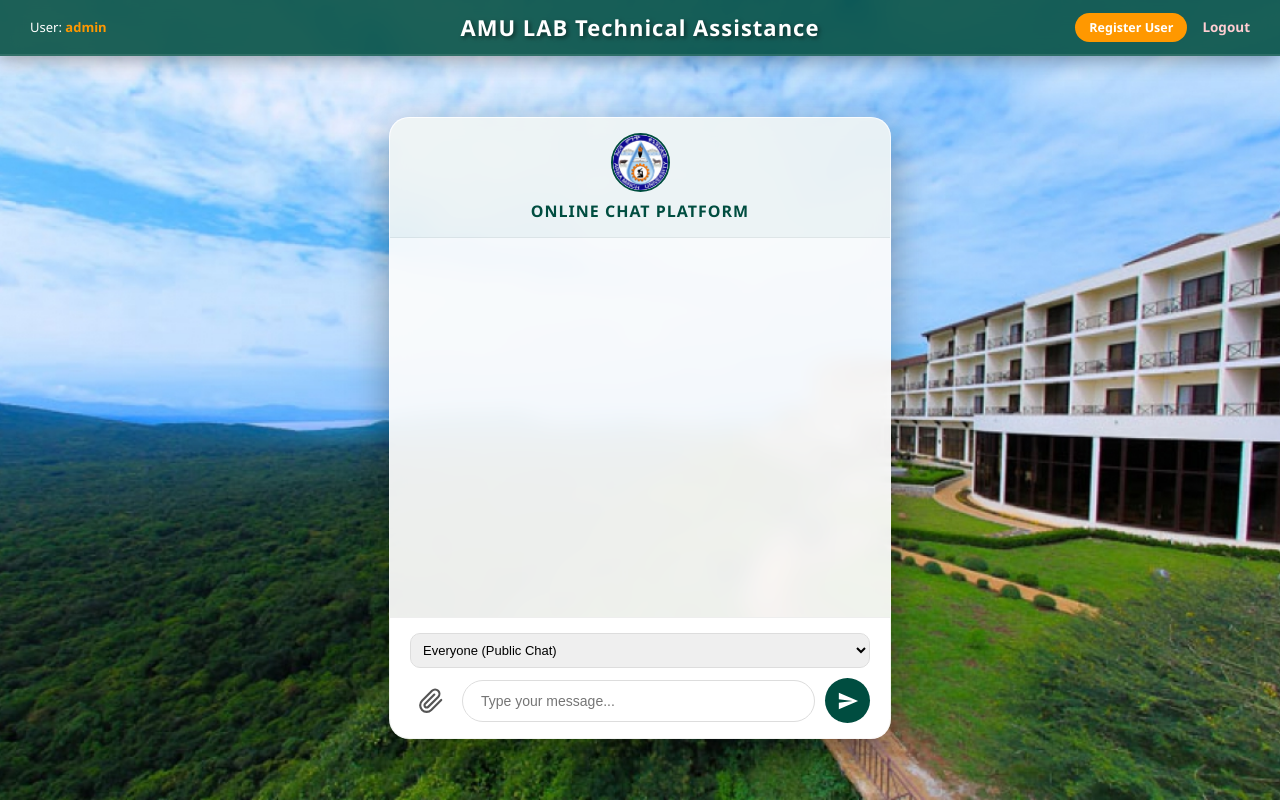
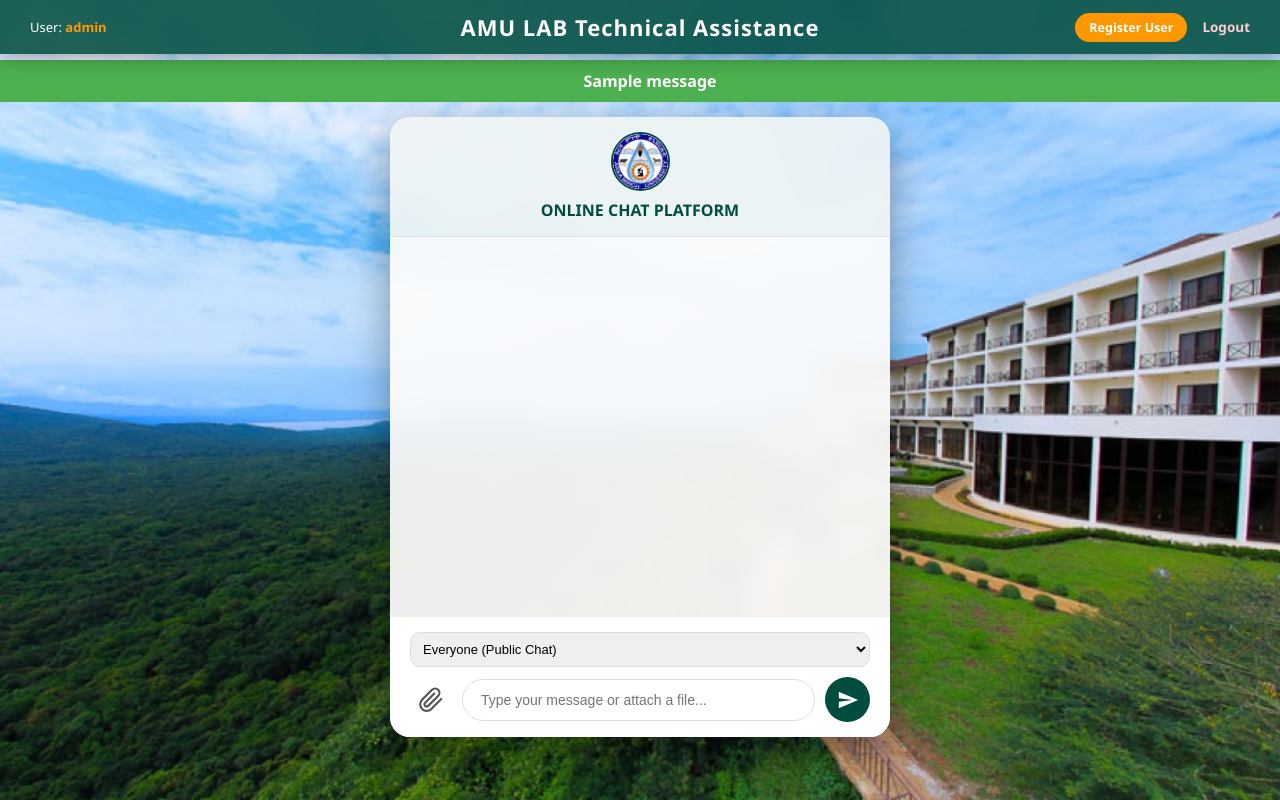
Before and after one commit to CherinetGama/cloud-chat-app, a Flask app: page / in a window 1280 px wide. Run offline with Flask 3, Linux system fonts and the light colour scheme; the visitor is signed in with stand-in values (Sample User, id 1); tables that the repository leaves empty hold one stand-in row (values such as "Sample post"); one stand-in notice (Sample message) is shown.

Commit message:
Update index.html

```diff
--- a/templates/index.html
+++ b/templates/index.html
@@ -24,13 +24,12 @@
             align-items: center;
             box-shadow: 0 3px 20px rgba(0,0,0,0.35);
             z-index: 1000;
-            border-bottom: 2px solid rgba(255, 255, 255, 0.1);
         }
 
         .nav-left { justify-self: start; font-size: 13px; }
         .nav-left b { color: #ff9800; }
         .nav-center { justify-self: center; text-align: center; }
-        .nav-center h1 { margin: 0; font-size: 22px; font-weight: bold; letter-spacing: 1px; text-shadow: 2px 2px 4px rgba(0,0,0,0.5); }
+        .nav-center h1 { margin: 0; font-size: 22px; font-weight: bold; letter-spacing: 1px; }
         .nav-right { justify-self: end; display: flex; align-items: center; }
 
         .main-container { flex: 1; display: flex; justify-content: center; align-items: center; padding: 20px; }
@@ -39,13 +38,11 @@
             height: 620px;
             background: rgba(255, 255, 255, 0.90);
             backdrop-filter: blur(10px);
-            -webkit-backdrop-filter: blur(10px);
             border-radius: 20px;
             display: flex;
             flex-direction: column;
             overflow: hidden;
             box-shadow: 0 15px 40px rgba(0,0,0,0.35);
-            border: 1px solid rgba(255,255,255,0.4);
         }
 
         .chat-header {
@@ -59,7 +56,7 @@
             gap: 8px;
         }
         .chat-logo { width: 55px; height: 55px; border-radius: 50%; border: 2px solid #004d40; background: white; }
-        .chat-header h2 { margin: 0; color: #004d40; font-size: 16px; font-weight: bold; text-transform: uppercase; letter-spacing: 1px; }
+        .chat-header h2 { margin: 0; color: #004d40; font-size: 16px; font-weight: bold; text-transform: uppercase; }
 
         .messages-area { flex: 1; padding: 20px; overflow-y: auto; display: flex; flex-direction: column; gap: 12px; background: rgba(245, 245, 245, 0.3); }
         .msg-row { display: flex; width: 100%; }
@@ -70,15 +67,24 @@
         .bubble-me { background: #e1f5fe; color: #1a237e; border-bottom-right-radius: 2px; }
         .bubble-other { background: #ffffff; color: #202020; border-bottom-left-radius: 2px; }
 
-        /* የተላከው ፎቶ በቻት ውስጥ የሚያሳይበት ዲዛይን */
-        .chat-image {
-            max-width: 100%;
-            max-height: 200px;
+        .chat-image { max-width: 100%; max-height: 200px; border-radius: 10px; margin-top: 5px; display: block; object-fit: cover; }
+
+        /* የፋይል ማውረጃ ሊንክ ዲዛይን */
+        .file-download-link {
+            display: inline-flex;
+            align-items: center;
+            gap: 8px;
+            background: rgba(0, 77, 64, 0.1);
+            color: #004d40;
+            padding: 8px 12px;
             border-radius: 10px;
+            text-decoration: none;
+            font-weight: 500;
+            font-size: 13px;
             margin-top: 5px;
-            display: block;
-            object-fit: cover;
+            border: 1px dashed #004d40;
         }
+        .file-download-link:hover { background: rgba(0, 77, 64, 0.2); }
 
         .sender-name { font-size: 11px; font-weight: bold; color: #00796b; margin-bottom: 3px; display: block; }
         .meta-info { font-size: 9px; color: #757575; display: block; text-align: right; margin-top: 4px; }
@@ -89,24 +95,14 @@
         .input-row { display: flex; align-items: center; gap: 10px; }
         input[type="text"] { flex: 1; padding: 12px 18px; border-radius: 25px; border: 1px solid #ddd; outline: none; font-size: 14px; }
 
-        /* የወረቀት ክሊፕ (Attachment) ምልክት ቁልፍ */
-        .file-label {
-            cursor: pointer;
-            color: #555;
-            padding: 8px;
-            border-radius: 50%;
-            transition: background 0.2s;
-            display: flex;
-            align-items: center;
-            justify-content: center;
-        }
+        .file-label { cursor: pointer; color: #555; padding: 8px; border-radius: 50%; display: flex; align-items: center; justify-content: center; }
         .file-label:hover { background: #eee; color: #004d40; }
-        input[type="file"] { display: none; } /* ዋናውን አስቀያሚ ቁልፍ መደበቅ */
+        input[type="file"] { display: none; }
 
         .send-btn { background: #004d40; color: white; border: none; width: 45px; height: 45px; border-radius: 50%; cursor: pointer; display: flex; justify-content: center; align-items: center; }
-        .send-btn:hover { background: #00796b; }
         .btn-reg { background: #ff9800; color: white; padding: 6px 14px; border-radius: 20px; text-decoration: none; font-size: 12.5px; font-weight: bold; }
         .btn-logout { color: #ffcdd2; text-decoration: none; font-size: 13.5px; margin-left: 15px; font-weight: bold; }
+        .success-flash { background: #4caf50; color: white; padding: 10px; text-align: center; font-weight: bold; position: absolute; width: 100%; top: 60px; z-index: 999; }
     </style>
 </head>
 <body>
@@ -122,6 +118,14 @@
         </div>
     </div>
 
+    {% with messages = get_flashed_messages() %}
+        {% if messages %}
+            {% for m in messages %}
+                <div class="success-flash">{{ m }}</div>
+            {% endfor %}
+        {% endif %}
+    {% endwith %}
+
     <div class="main-container">
         <div class="chat-card">
             <div class="chat-header">
@@ -131,27 +135,32 @@
 
             <div class="messages-area">
                 {% for msg in messages %}
-                    {% if msg.sender == session['username'] %}
-                        <div class="msg-row msg-me">
-                            <div class="bubble bubble-me">
-                                {{ msg.content }}
-                                {% if msg.image_path %}
-                                    <img src="{{ url_for('static', filename=msg.image_path) }}" class="chat-image" alt="Uploaded Image">
+                    <div class="msg-row {% if msg.sender == session['username'] %}msg-me{% else %}msg-other{% endif %}">
+                        <div class="bubble {% if msg.sender == session['username'] %}bubble-me{% else %}bubble-other{% endif %}">
+                            {% if msg.sender != session['username'] %}
+                                <span class="sender-name">@{{ msg.sender }}</span>
+                            {% endif %}
+
+                            {% if msg.content %}
+                                <div>{{ msg.content }}</div>
+                            {% endif %}
+
+                            {% if msg.image_path %}
+                                {% if msg.image_path.endswith('.jpg') or msg.image_path.endswith('.jpeg') or msg.image_path.endswith('.png') or msg.image_path.endswith('.gif') %}
+                                    <img src="{{ url_for('static', filename=msg.image_path) }}" class="chat-image" alt="Image">
+                                {% else %}
+                                    <a href="{{ url_for('static', filename=msg.image_path) }}" class="file-download-link" download>
+                                        <svg viewBox="0 0 24 24" width="18" height="18" fill="none" stroke="currentColor" stroke-width="2"><path d="M14 2H6a2 2 0 0 0-2 2v16a2 2 0 0 0 2 2h12a2 2 0 0 0 2-2V8z"></path><polyline points="14 2 14 8 20 8"></polyline><line x1="12" y1="18" x2="12" y2="12"></line><polyline points="9 15 12 18 15 15"></polyline></svg>
+                                        <span>Download Document</span>
+                                    </a>
                                 {% endif %}
+                            {% endif %}
+
+                            {% if msg.sender == session['username'] %}
                                 <span class="meta-info">To: {{ msg.receiver }}</span>
-                            </div>
+                            {% endif %}
                         </div>
-                    {% else %}
-                        <div class="msg-row msg-other">
-                            <div class="bubble bubble-other">
-                                <span class="sender-name">@{{ msg.sender }}</span>
-                                {{ msg.content }}
-                                {% if msg.image_path %}
-                                    <img src="{{ url_for('static', filename=msg.image_path) }}" class="chat-image" alt="Uploaded Image">
-                                {% endif %}
-                            </div>
-                        </div>
-                    {% endif %}
+                    </div>
                 {% endfor %}
             </div>
 
@@ -164,12 +173,12 @@
                         {% endfor %}
                     </select>
                     <div class="input-row">
-                        <label class="file-label" title="Attach Photo">
+                        <label class="file-label" title="Attach File (Image, Word, PPT, Excel)">
                             <svg viewBox="0 0 24 24" width="26" height="26" fill="none" stroke="currentColor" stroke-width="2" stroke-linecap="round" stroke-linejoin="round"><path d="M21.44 11.05l-9.19 9.19a6 6 0 0 1-8.49-8.49l9.19-9.19a4 4 0 0 1 5.66 5.66l-9.2 9.19a2 2 0 0 1-2.83-2.83l8.49-8.48"></path></svg>
-                            <input type="file" name="file" accept="image/*">
+                            <input type="file" name="file" accept=".png, .jpg, .jpeg, .gif, .docx, .doc, .pptx, .ppt, .xlsx, .xls, .pdf">
                         </label>
 
-                        <input type="text" name="content" placeholder="Type your message..." autocomplete="off">
+                        <input type="text" name="content" placeholder="Type your message or attach a file..." autocomplete="off">
 
                         <button type="submit" class="send-btn">
                             <svg viewBox="0 0 24 24" width="22" height="22" fill="currentColor"><path d="M2.01 21L23 12 2.01 3 2 10l15 2-15 2z"></path></svg>
```
